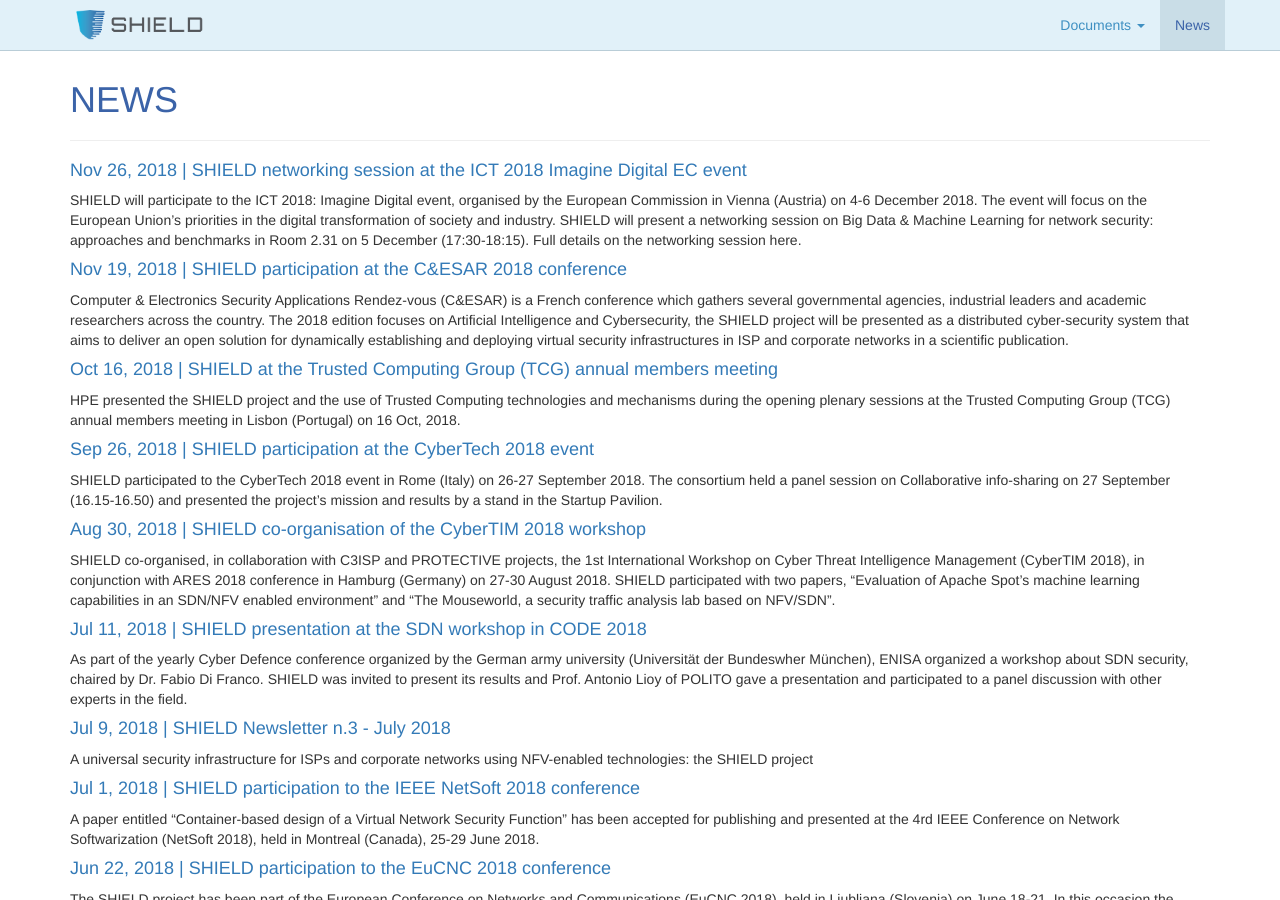
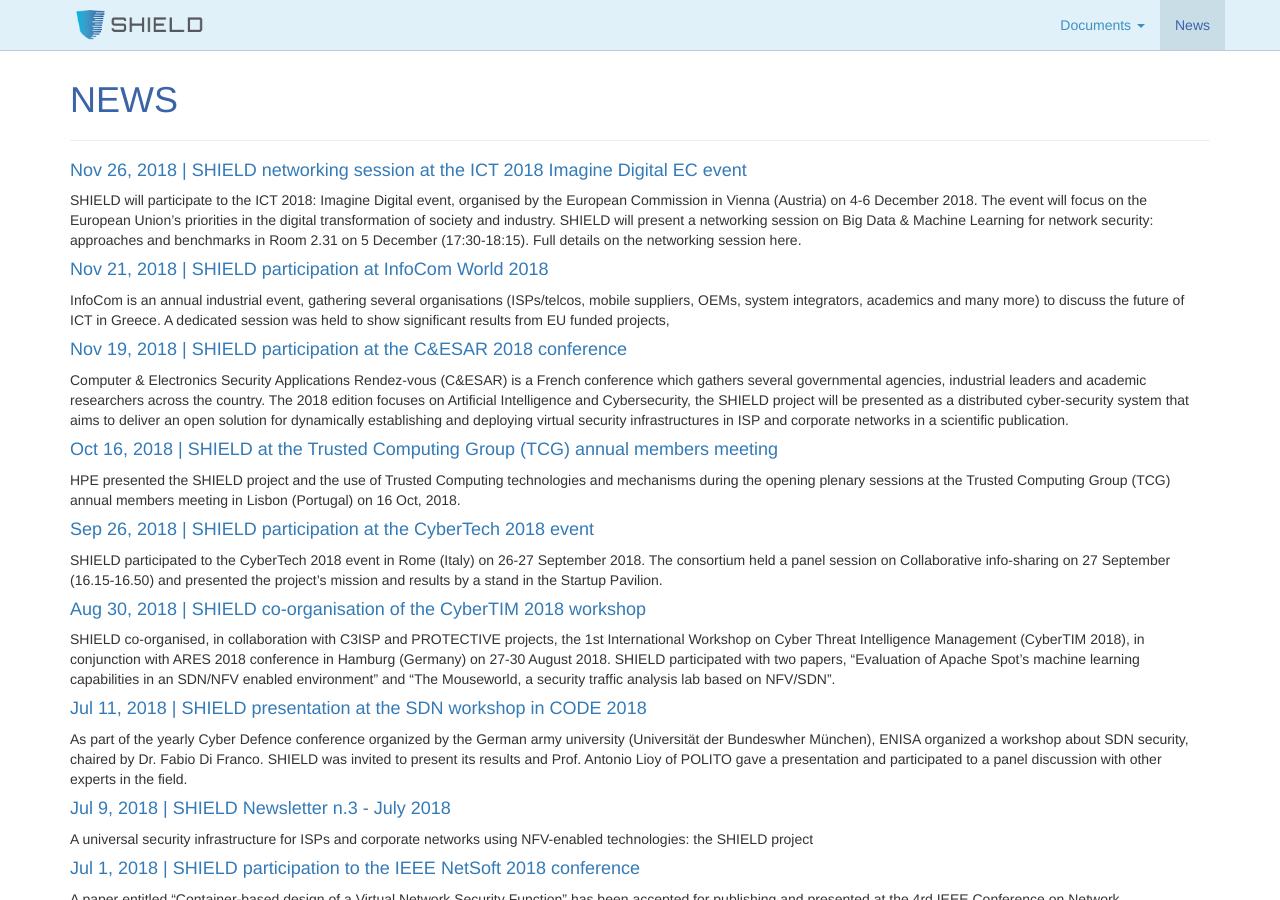
Before and after one commit to torsec/shield-h2020, a Jekyll site: the page built from news.html, in a window 1280 px wide and 900 px high. Built offline with Jekyll 4.4.1, drawn with Linux system fonts in a browser that asks for light colours; comment, search, counter and statistics services are not loaded.

Commit message:
Added InfoCom 2018 news

```diff
--- a/_data/documents/other-documents.yaml
+++ b/_data/documents/other-documents.yaml
@@ -90,6 +90,12 @@
 
 - title: "Application of distributed computing machine-learning technologies to cybersecurity"
   author: INFILI Technologies
-  file: shield_caesar_2018.pdf
+  file: shield_caesar_2018.pptx
   date: 2018-11
   comment: "Presentation at the C&ESAR 2018 conference"
+
+- title: "Project SHIELD: Securing against intruders and other threats through an NFV-enabled environment"
+  author: ORION
+  file: SHIELD_overview_presentation_INFOCOM2018.pptx
+  date: 2018-11
+  comment: "Presentation at the InfoCom World 2018 conference"
--- /dev/null
+++ b/_news/2018-11-21-shield-infocom-world-2018.md
@@ -0,0 +1,15 @@
+---
+title: SHIELD participation at InfoCom World 2018
+layout: news
+---
+
+InfoCom is an annual industrial event, gathering several organisations
+(ISPs/telcos, mobile suppliers, OEMs, system integrators, academics and many
+more) to discuss the future of ICT in Greece. A dedicated session was held
+to show significant results from EU funded projects,
+
+ORION gave a 15-minute presentation of SHIELD, including the basic
+architecture and a brief description of the Y1-Y2 demos.
+
+The link to the presentation is available
+[here]({{ 'other-documents.html' | prepend: '/documents/' | prepend: site.baseurl }}).
```
Also changed, not shown: 3 other files.
